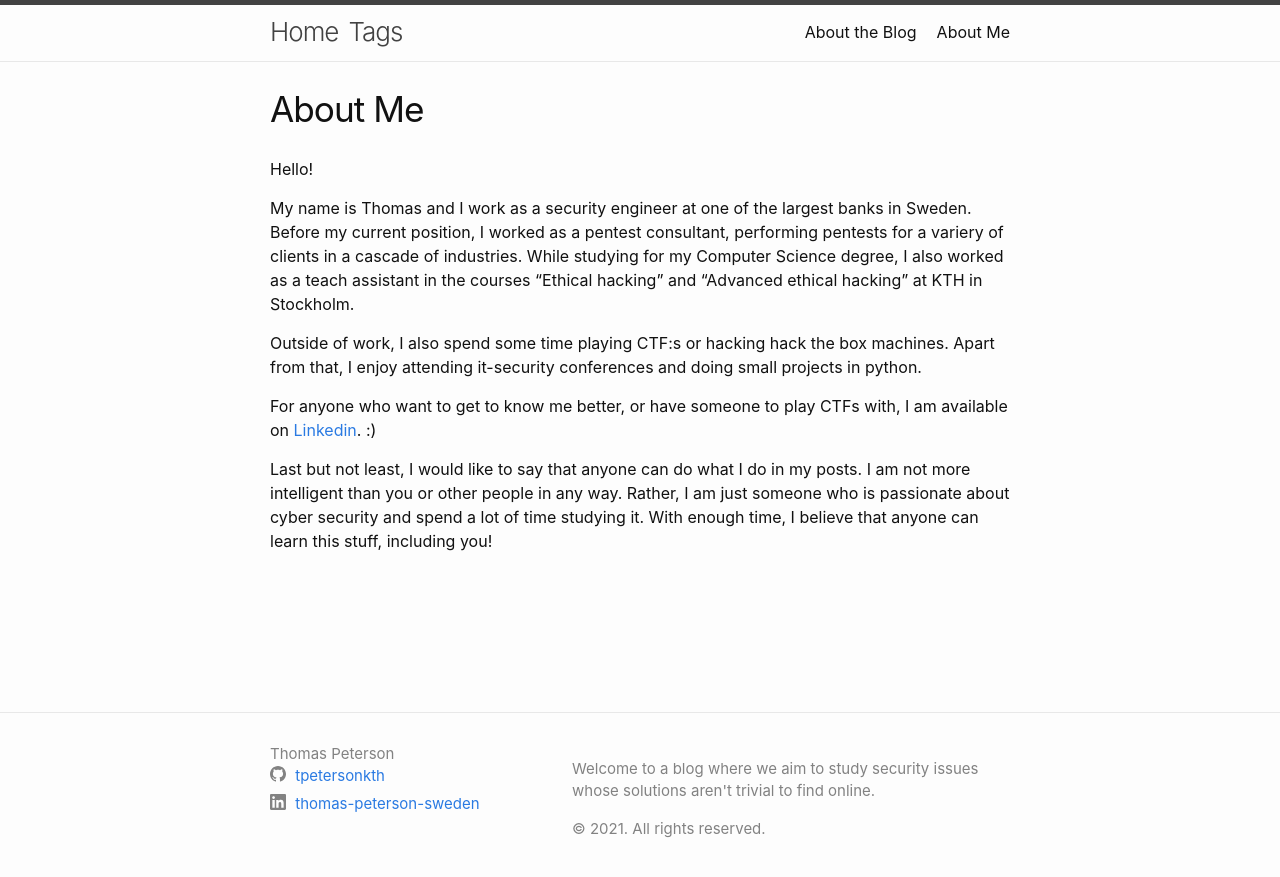
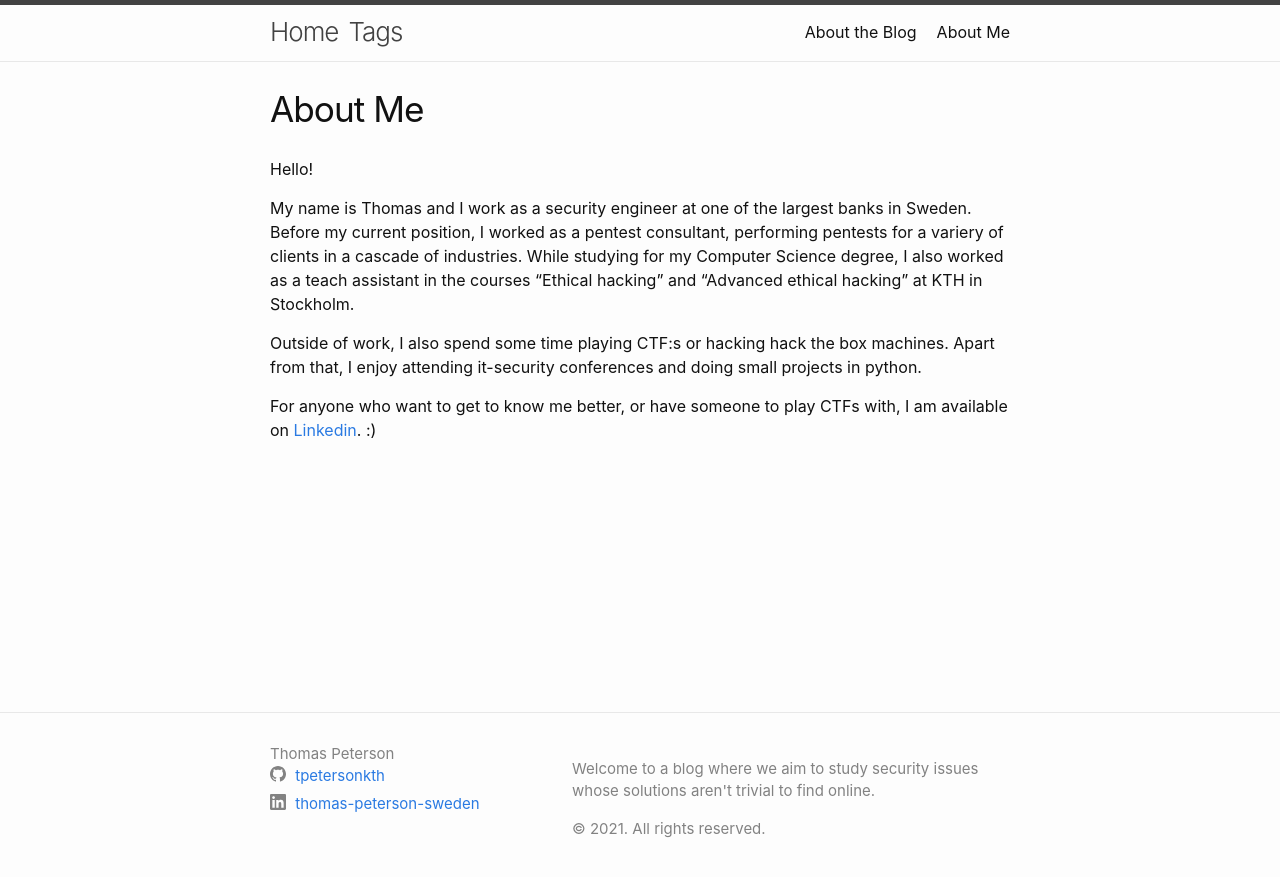
Before and after one commit to tpetersonkth/tpetersonkth.github.io, a Jekyll site: the page built from aboutMe.md, in a window 1280 px wide. Shown: the top 877 px of the page. Built offline with Jekyll 4.4.1, drawn with Linux system fonts in a browser that asks for light colours.

Commit message:
remove last paragraph in 'about me'

```diff
--- a/aboutMe.md
+++ b/aboutMe.md
@@ -11,5 +11,3 @@ My name is Thomas and I work as a security engineer at one of the largest banks
 Outside of work, I also spend some time playing CTF:s or hacking hack the box machines. Apart from that, I enjoy attending it-security conferences and doing small projects in python.
 
 For anyone who want to get to know me better, or have someone to play CTFs with, I am available on [Linkedin](https://se.linkedin.com/in/thomas-peterson-sweden). :)
-
-Last but not least, I would like to say that anyone can do what I do in my posts. I am not more intelligent than you or other people in any way. Rather, I am just someone who is passionate about cyber security and spend a lot of time studying it. With enough time, I believe that anyone can learn this stuff, including you!
```
